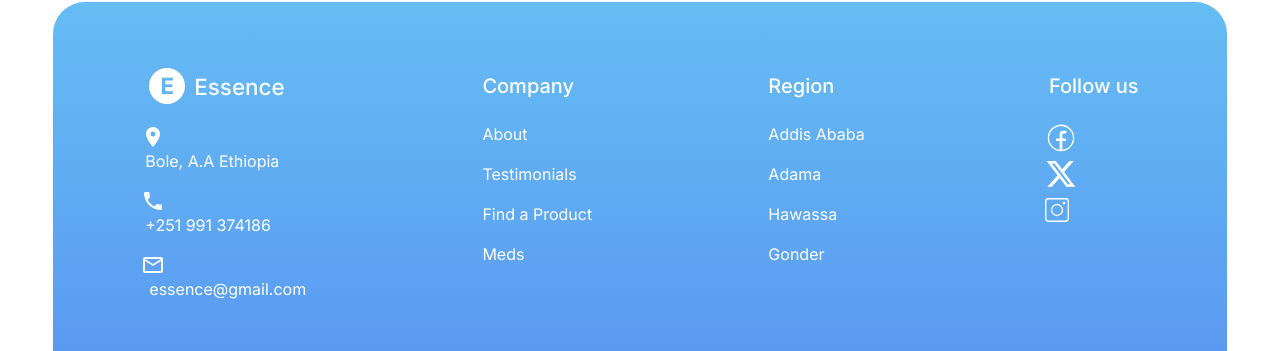
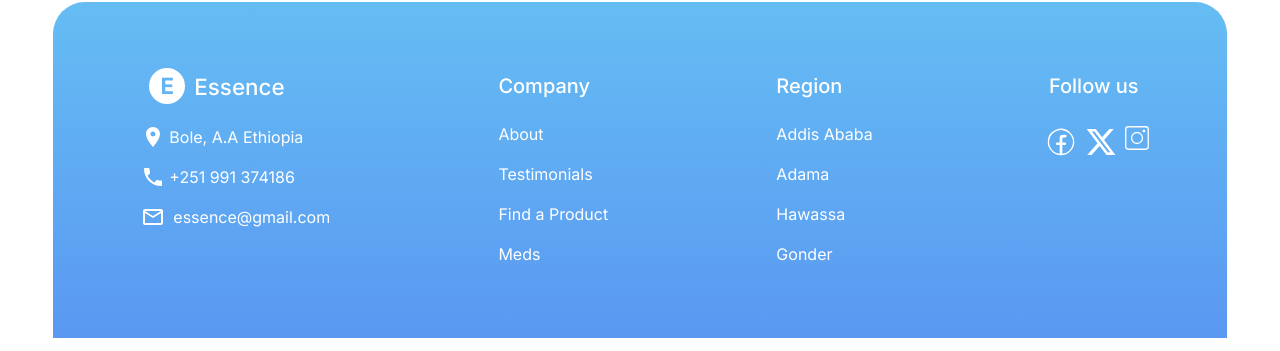
Before and after one commit to kennataddese6/Essence, a Next.js app: page / in a window 1280 px wide. Shown: the part 4364-4715 px from the top of the page. Built offline with nearby package versions, Linux system fonts and the light colour scheme.

Commit message:
fix footer

```diff
--- a/app/ui/footer.tsx
+++ b/app/ui/footer.tsx
@@ -14,15 +14,15 @@ export default function Footer() {
             </div>
           </div>
         </h5>
-        <p className="white-text ps-3">
+        <p className="white-text ps-3 flex">
           <MdLocationOn color="white" fontSize={24} />
           <span className="ms-1 ">Bole, A.A Ethiopia</span>
         </p>
-        <p className="white-text ps-3">
+        <p className="white-text ps-3 flex">
           <MdPhone color="white" fontSize={24} />
           <span className="ms-1 ">+251 991 374186</span>
         </p>
-        <p className="white-text ps-3">
+        <p className="white-text ps-3 flex">
           <MdOutlineEmail color="white" fontSize={24} />
           <span className="ms-2 ">essence@gmail.com</span>
         </p>
@@ -43,7 +43,7 @@ export default function Footer() {
       </div>
       <div className="footerItem">
         <h5 className="white-text p-3 ps-4">Follow us</h5>
-        <p className="white-text ps-3 ">
+        <p className="white-text ps-3 flex">
           <CiFacebook color="white" fontSize={32} className="m-1" />
           <FaXTwitter color="white" fontSize={32} className="m-1" />
           <CiInstagram color="white" fontSize={32} />
```
